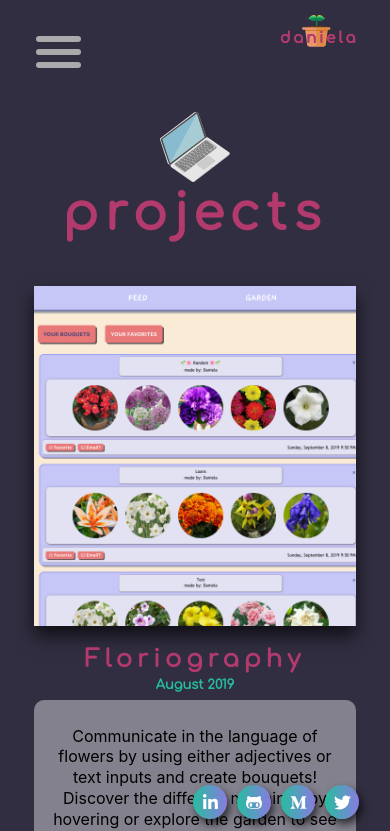
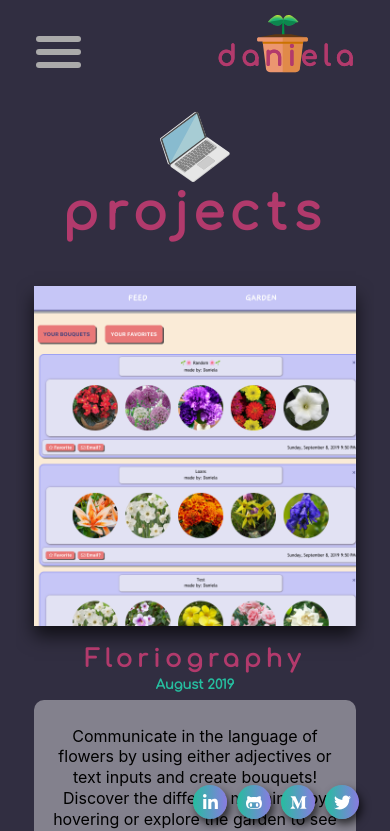
Before and after one commit to daniela-sandoval/daniela-sandoval.com, a React (Create React App) app: page /projects in a window 390 px wide. Shown: the top 831 px of the page. Built offline with nearby package versions, Linux system fonts and the light colour scheme.

Commit message:
height logo

```diff
--- a/src/Stylesheets/projects.scss
+++ b/src/Stylesheets/projects.scss
@@ -189,7 +189,7 @@
     margin-top: 65px;
     margin-bottom: 70px;
     .logo {
-      height: 8.3vw;
+      height: 15vw;
       right: 32px;
       top: 15px;
     }
```
